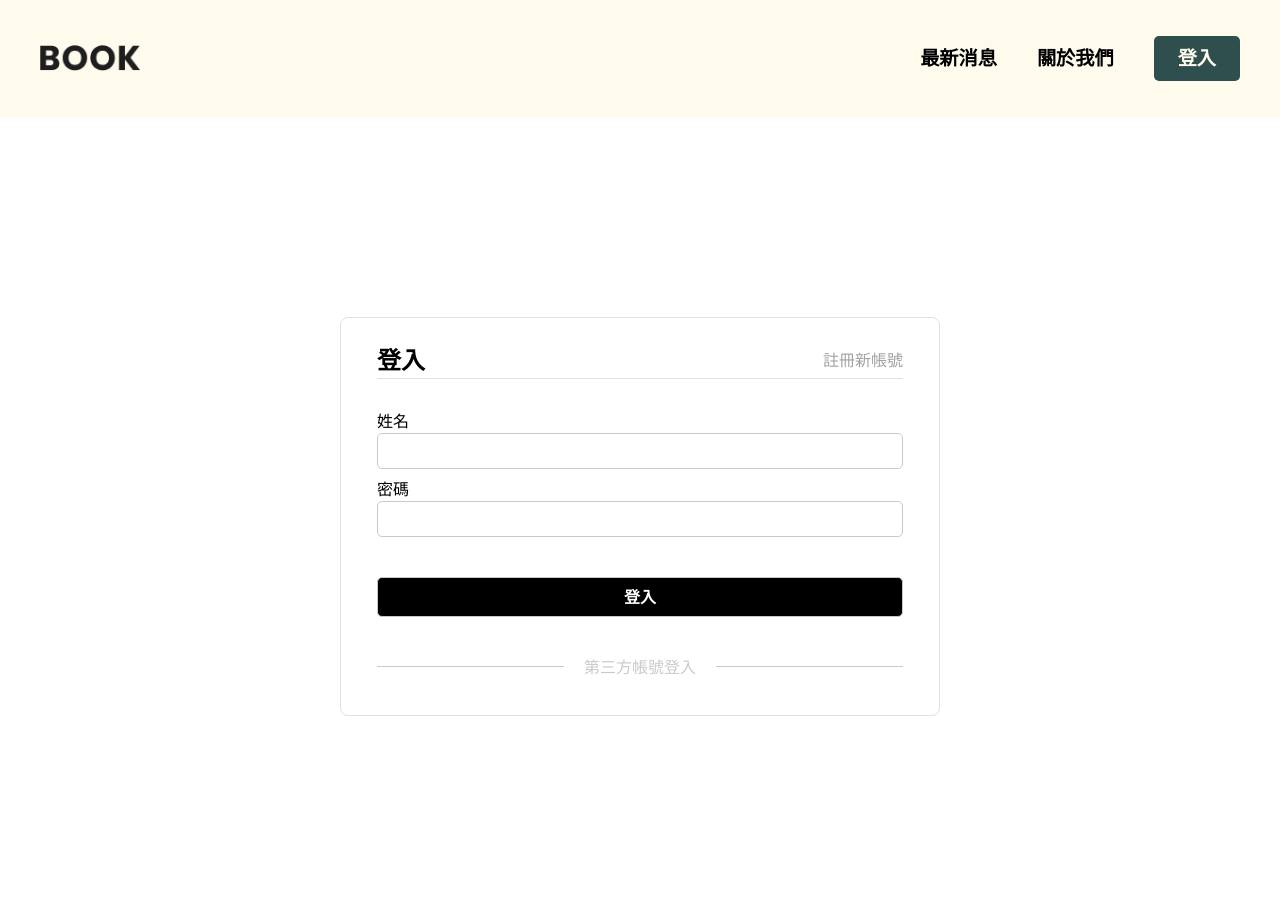
After one commit to ying8077/library_kafka_project, a Flask app: page /login in a window 1280 px wide. The commit adds this page. Run offline with Flask 3, Linux system fonts and the light colour scheme; some libraries are stand-ins or nearby versions.

Commit message:
search login

```diff
--- a/app.py
+++ b/app.py
@@ -1,4 +1,4 @@
-from flask import Flask, render_template, request, redirect, session
+from flask import Flask, render_template, request, redirect, session,  jsonify
 from kafka import KafkaProducer, KafkaConsumer
 import sqlite3 as sql
 import datetime
@@ -13,9 +13,10 @@ def substract(title):
     title = title[:max_length] + '...'
   return title
 
-def line_break(description):
-
-   return
+def defaultImg(img):
+  if img == '':
+    img = '/default.jpeg'
+  return img
 
 def write_event(topic, msg):
     producer = KafkaProducer(bootstrap_servers='localhost:9092')
@@ -159,28 +160,62 @@ def book(id):
   return render_template('book.html', book=book)
 
 # 讀者登入，每次登入就記錄到topic(kafka log)
+# @app.route('/r_signin',methods = ['POST'])
+# def r_signin():
+#   con = sql.connect("readers.db")
+#   con.row_factory = sql.Row
+#   cur = con.cursor()
+#   rname=request.form["rname"]
+#   rpassword=request.form["password"]
+#   cur.execute("SELECT * FROM readers WHERE rname=? and password=?", (rname, rpassword))
+#   people = cur.fetchall()
+#   if len(people) == 0:
+#       return redirect("/result?msg=帳號或密碼錯誤")
+#   cur.execute("SELECT ssn FROM readers WHERE rname=? and password=?", (rname, rpassword,))
+#   ssn = cur.fetchone()[0]
+#   session["reader"] = rname
+#   session["ssn"] = ssn
+#   send_login_event(ssn, rname)
+#   return redirect("/")
+
+#讀者登入，每次登入就記錄到topic(kafka log)
 @app.route('/r_signin',methods = ['POST'])
 def r_signin():
+  print('testtttt')
   con = sql.connect("readers.db")
   con.row_factory = sql.Row
   cur = con.cursor()
-  rname=request.form["rname"]
-  rpassword=request.form["password"]
+  data = request.get_json()
+  print('1111111111',data.get('rname'))
+  rname = data.get('rname')
+  rpassword = data.get('password')
   cur.execute("SELECT * FROM readers WHERE rname=? and password=?", (rname, rpassword))
   people = cur.fetchall()
   if len(people) == 0:
-      return redirect("/result?msg=帳號或密碼錯誤")
+      data = {
+         "status": "error",
+      }
+      return jsonify(data)
   cur.execute("SELECT ssn FROM readers WHERE rname=? and password=?", (rname, rpassword,))
   ssn = cur.fetchone()[0]
   session["reader"] = rname
   session["ssn"] = ssn
   send_login_event(ssn, rname)
-  return redirect("/r_member")
+  data = {
+      "status": "success",
+      "rname": session["reader"],
+      "ssn": session["ssn"]
+  }
+  return jsonify(data)
 
 # 讀者註冊
 @app.route('/new_reader')
 def new_reader():
     return render_template('new_reader.html')
+
+@app.route('/login')
+def login():
+    return render_template('login.html')
 
 @app.route('/r_signup',methods = ['POST'])
 def r_signup():
@@ -213,15 +248,16 @@ def r_signout():
 
 # 任何訪客搜尋書本，都會被記錄到log
 @app.route('/book_search')
-def books():
+def book_search():
     book_name = request.args.get("book_search")
     con = sql.connect("books.db")
     con.row_factory = sql.Row
     cur = con.cursor()
-    cur.execute("select * from books where title LIKE '%{}%'".format(book_name))
+    cur.execute("select * from books where title LIKE '%{}%' order by id desc".format(book_name))
     books = cur.fetchall()
-    send_search_history(book_name)
-    return render_template("book_search.html", book_search = books)
+    if book_name != '':
+      send_search_history(book_name)
+    return render_template("book_search.html", books = books, default=defaultImg)
 
 # 讀者查看個人資料
 @app.route('/r_profile')
--- a/templates/book.html
+++ b/templates/book.html
@@ -19,7 +19,7 @@
             <div class='header_right'>
                 <div>最新消息</div>
                 <div>關於我們</div>
-                <a href="/signIn" class='btn_login'>登入</a>
+                <a href="/login" class='btn_login'>登入</a>
             </div>
         </div>
     </header>
--- /dev/null
+++ b/templates/login.html
@@ -0,0 +1,167 @@
+<!DOCTYPE html>
+<html lang="en">
+
+<head>
+    <meta charset="UTF-8">
+    <meta http-equiv="X-UA-Compatible" content="IE=edge">
+    <meta name="viewport" content="width=device-width, initial-scale=1.0">
+    <title>登入</title>
+    <link rel=stylesheet type="text/css" href="/static/styles/header.css">
+    <script src="https://cdn.tailwindcss.com"></script>
+</head>
+
+<body>
+    <header>
+        <div class="header">
+            <div>
+                <a href="/"><img class="header_logo" src="/static/images/logo.png" /></a>
+            </div>
+            <div class='header_right'>
+                <div>最新消息</div>
+                <div>關於我們</div>
+                <a href="/login" class='btn_login'>登入</a>
+            </div>
+        </div>
+    </header>
+    <div class="login rounded-lg">
+        <div class="login-header">
+            <h3>登入</h3>
+            <a href="/new_reader">註冊新帳號</a>
+        </div>
+        <form>
+            <div class="login-ipt-group">
+                <label>姓名</label>
+                <input type="text" class="input" name="rname" />
+            </div>
+            <div class="login-ipt-group mb-4">
+                <label>密碼</label>
+                <input type="password" class="input" name="password" />
+            </div>
+            <div class="d-grid col-12">
+                <input type="submit" value="登入" class="btn-login" onclick="onSubmit()" />
+            </div>
+        </form>
+        <div class="login-label">
+            <label>第三方帳號登入</label>
+        </div>
+    </div>
+    <!-- <form action="/r_signin" method="POST">
+        姓名 <input type="text" name="rname" /><br />
+        密碼 <input type="password" name="password" /><br />
+        <button>登入</button>
+    </form> -->
+</body>
+
+</html>
+
+<script>
+    function onSubmit(e) {
+        e.preventDefault();
+
+        const formData = new FormData(event.target);
+        let formObj = Object.fromEntries(formData.entries());
+
+        fetch('http://localhost:5004/r_signin', {
+            method: 'POST',
+            headers: {
+                'Content-Type': 'application/json',
+            },
+            body: JSON.stringify({
+                name: formObj.rname,
+                password: formObj.password,
+            })
+        })
+            .then(console.log('kkk'))
+    }
+
+</script>
+
+<style>
+    .login {
+        width: 600px;
+        margin: 200px auto;
+        padding: 24px 36px;
+        border: 1px solid #E1E0E0;
+    }
+
+
+    .login-header {
+        display: flex;
+        align-items: center;
+        border-bottom: 1px solid #E1E0E0;
+    }
+
+    .login-header a {
+        margin-left: auto;
+        color: #a2a2a2;
+    }
+
+    h3 {
+        font-size: 24px;
+        font-weight: 600;
+    }
+
+    .login form {
+        width: 100%;
+        padding: 30px 0;
+        display: flex;
+        flex-direction: column;
+    }
+
+    .input {
+        height: 36px;
+    }
+
+    .login-ipt-group {
+        display: flex;
+        flex-direction: column;
+    }
+
+    .login input {
+        line-height: 28px;
+        padding: 0 10px;
+        border-radius: 5px;
+        border: 1px solid #cacaca;
+        margin-bottom: 8px;
+    }
+
+    .login input:focus,
+    .login input:active {
+        outline: none;
+    }
+
+    .btn-login {
+        width: 100%;
+        height: 40px;
+        font-weight: 600;
+        border-radius: 20px;
+        border: none;
+        margin: 16px 0;
+        font-size: 16px;
+        background-color: #000000;
+        color: #FFFFFF;
+    }
+
+    .login-label label {
+        color: #cacaca;
+        display: flex;
+        align-items: center;
+        margin-bottom: 12px;
+    }
+
+    .login-label label::before,
+    .login-label label::after {
+        content: '';
+        flex-grow: 1;
+        height: 1px;
+        background-color: #cacaca;
+    }
+
+    .login-label label::before {
+        margin-right: 20px;
+    }
+
+    .login-label label::after {
+        margin-left: 20px;
+    }
+</style>
```
Also changed, not shown: static/styles/search.css (added, +27 -0 lines), templates/book_search.html (+82 -25 lines), templates/home.html (+6 -33 lines), logintopic.db, readers.db, searchtopic.db, static/images/default.jpeg (added).
